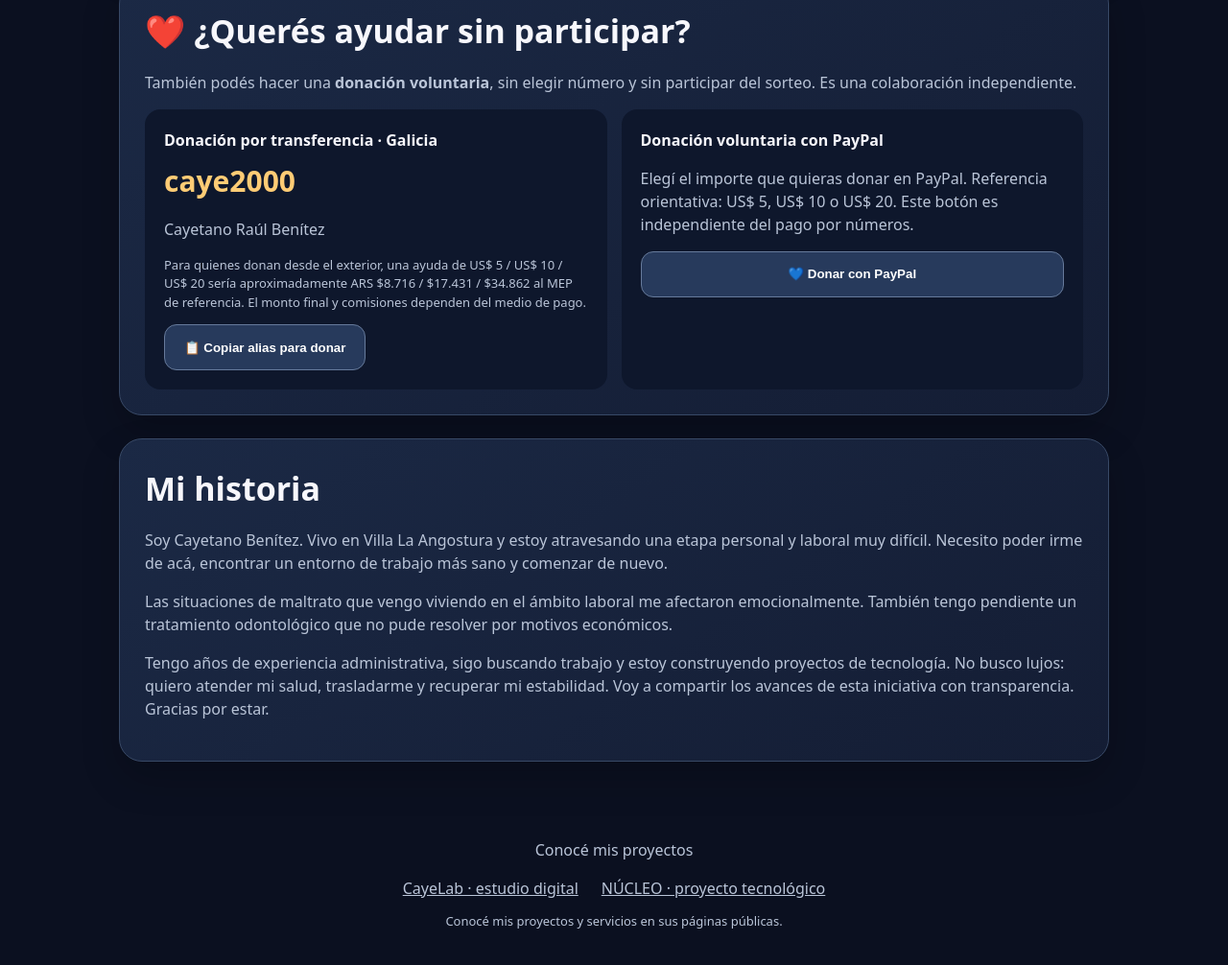
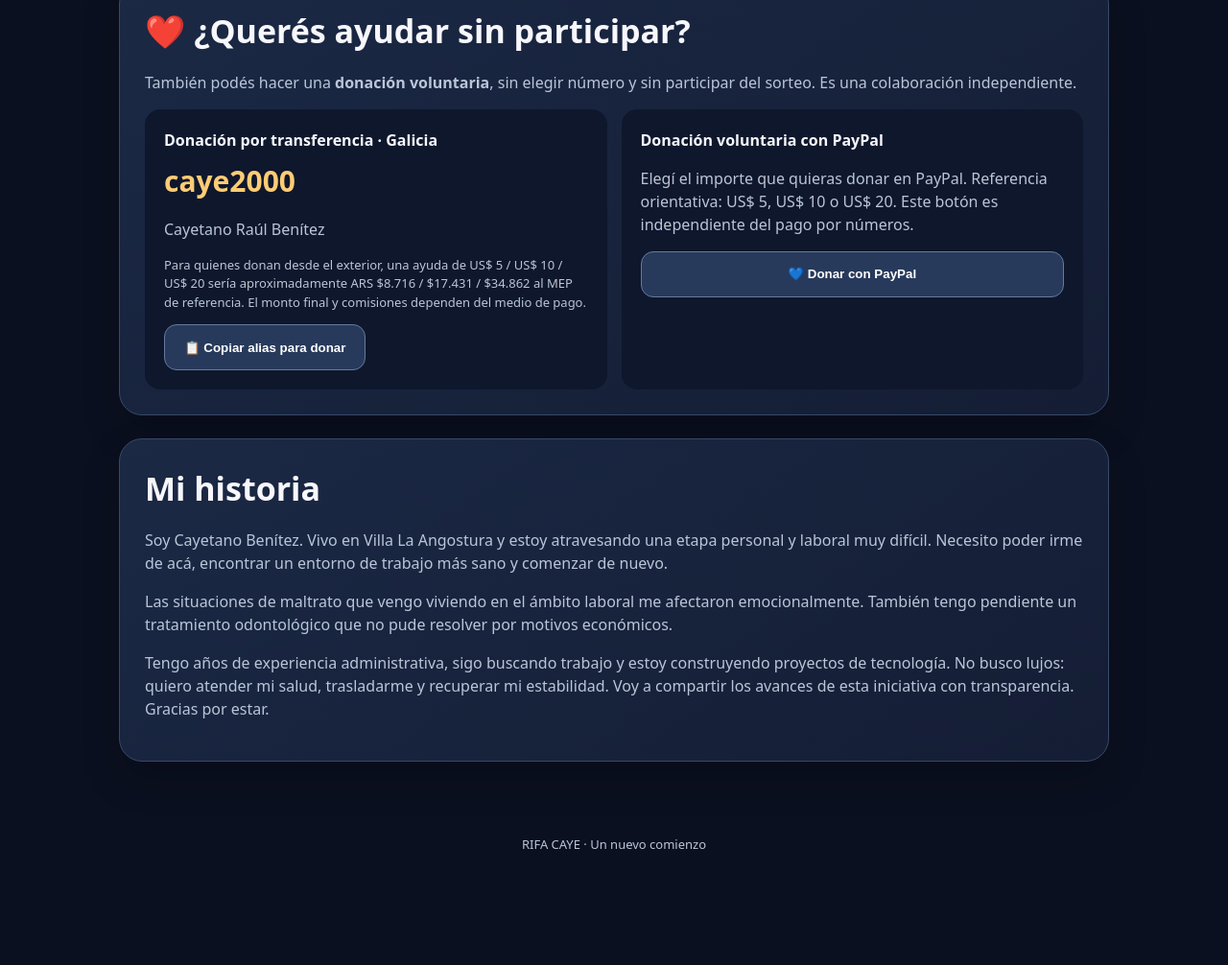
Before and after one commit to caye2404/rifacaye, a plain HTML site: page index.html in a window 1280 px wide. Shown: the part 5045-6051 px from the top of the page at 96% size. After the commit the page ends 6013 px from the top, so only its background shows below. Drawn offline with Linux system fonts and the light colour scheme.

Commit message:
Quitar enlaces CayeLab y NÚCLEO hasta recibir destinos correctos

```diff
--- a/index.html
+++ b/index.html
@@ -50,7 +50,7 @@ body.reservation-active{overflow:hidden}
 <section class="panel" id="pagar-numero"><h2>💳 Pago de tu número</h2><p>Usá uno de estos medios <strong>si tu número ya quedó reservado</strong>. Después enviá el comprobante por WhatsApp.</p><div class="pay"><div><strong>Transferencia · Galicia</strong><div class="alias">caye2000</div><p>Cayetano Raúl Benítez</p><button class="btn" id="copy">📋 Copiar alias</button></div><div><strong>PayPal.Me · Pago de participación</strong><p>Opción de pago desde el exterior, sujeta a disponibilidad y condiciones de PayPal.</p><a class="btn alt" href="https://paypal.me/caye2404" target="_blank" rel="noopener">Pagar mi número con PayPal.Me</a></div></div></section>
 <section class="panel" id="donar"><h2>❤️ ¿Querés ayudar sin participar?</h2><p>También podés hacer una <strong>donación voluntaria</strong>, sin elegir número y sin participar del sorteo. Es una colaboración independiente.</p><div class="pay"><div><strong>Donación por transferencia · Galicia</strong><div class="alias">caye2000</div><p>Cayetano Raúl Benítez</p><p class="tiny">Para quienes donan desde el exterior, una ayuda de US$ 5 / US$ 10 / US$ 20 sería aproximadamente ARS $8.716 / $17.431 / $34.862 al MEP de referencia. El monto final y comisiones dependen del medio de pago.</p><button class="btn alt" id="donateCopy" type="button">📋 Copiar alias para donar</button></div><div><strong>Donación voluntaria con PayPal</strong><p>Elegí el importe que quieras donar en PayPal. Referencia orientativa: US$ 5, US$ 10 o US$ 20. Este botón es independiente del pago por números.</p><form class="donateform" action="https://www.paypal.com/donate" method="post" target="_blank"><input type="hidden" name="hosted_button_id" value="LC22GZCYF8AH4"><button class="btn alt" type="submit">💙 Donar con PayPal</button></form></div></div></section>
 <section class="panel"><h2>Mi historia</h2><p>Soy Cayetano Benítez. Vivo en Villa La Angostura y estoy atravesando una etapa personal y laboral muy difícil. Necesito poder irme de acá, encontrar un entorno de trabajo más sano y comenzar de nuevo.</p><p>Las situaciones de maltrato que vengo viviendo en el ámbito laboral me afectaron emocionalmente. También tengo pendiente un tratamiento odontológico que no pude resolver por motivos económicos.</p><p>Tengo años de experiencia administrativa, sigo buscando trabajo y estoy construyendo proyectos de tecnología. No busco lujos: quiero atender mi salud, trasladarme y recuperar mi estabilidad. Voy a compartir los avances de esta iniciativa con transparencia. Gracias por estar.</p></section>
-<footer class="footer"><p>Conocé mis proyectos</p><a href="https://cayelab-web.pages.dev/" target="_blank" rel="noopener noreferrer">CayeLab · estudio digital</a><a href="https://cayelab-web.pages.dev/#apoyar-nucleo" target="_blank" rel="noopener noreferrer">NÚCLEO · proyecto tecnológico</a><p class="tiny">Conocé mis proyectos y servicios en sus páginas públicas.</p></footer>
+<footer class="footer"><p class="tiny">RIFA CAYE · Un nuevo comienzo</p></footer>
 </main>
 <iframe name="reserveFrame" id="reserveFrame" title="Registro privado de reserva" tabindex="-1" aria-hidden="true" style="position:absolute;width:0;height:0;border:0;opacity:0;pointer-events:none"></iframe>
 <div id="reservationOverlay" class="reservation-overlay" hidden role="dialog" aria-modal="true" aria-labelledby="resultTitle">
```
